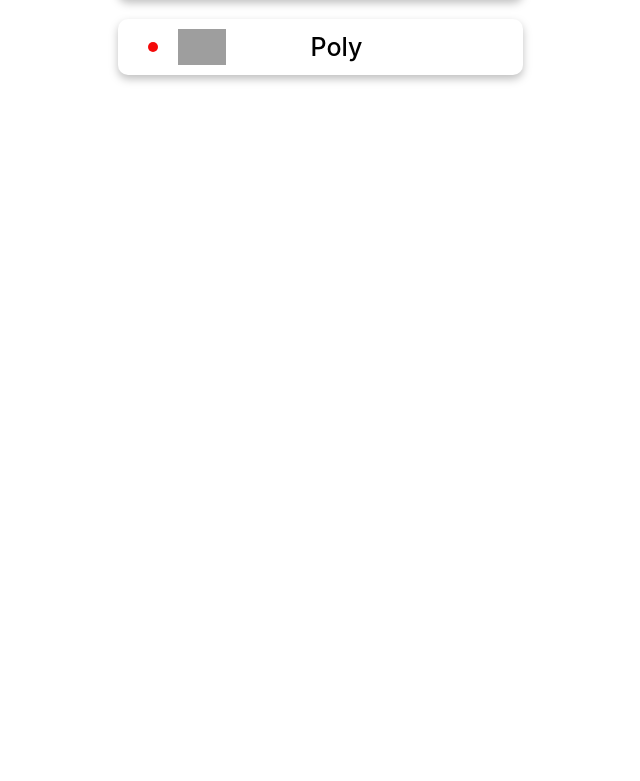
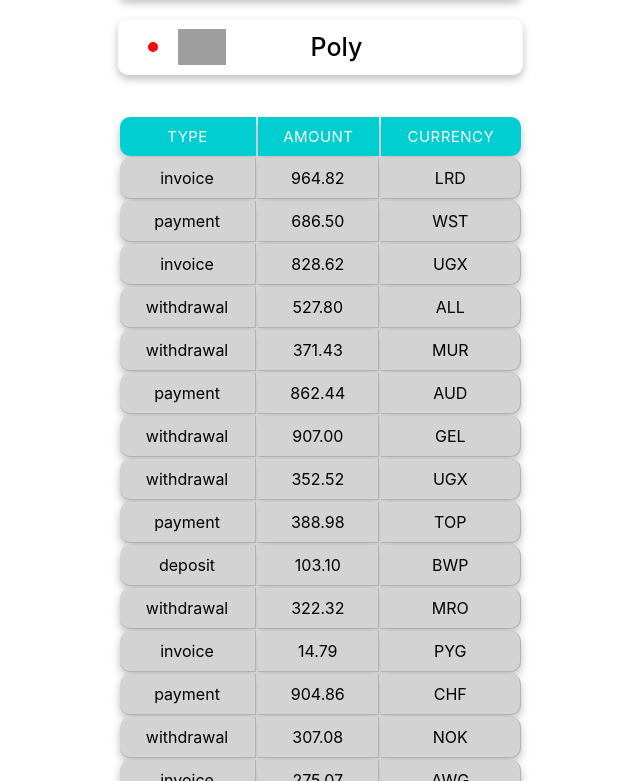
Before and after one commit to VladimirVovk97/goit-react-hw-01-components, a React (Create React App) app: page / in a window 1280 px wide. Shown: the part 1059-1840 px from the top of the page, without its empty margins (320-960 px from the left). Before the commit the page ends 1174 px from the top, so only its background shows below. Built offline with nearby package versions, Linux system fonts and the light colour scheme; grey boxes are pictures that could not be loaded.

Commit message:
App.jsx add transaction component

```diff
--- a/src/App.jsx
+++ b/src/App.jsx
@@ -4,8 +4,8 @@ import Statistics from './Components/Statistics/Statistics';
 import data from './Components/Statistics/data.json';
 import FriendList from './Components/FriendList/FriendList';
 import friends from './Components/FriendList/friends.json';
-// import Transactions from './Components/Transactions/Transactions';
-// import transactions from './Components/Transactions/transactions.json';
+import TransactionHistory from './Components/Transactions/TransactionHistory';
+import transactions from './Components/Transactions/transactions.json';
 
 export default function App() {
   return (
@@ -22,6 +22,7 @@ export default function App() {
       <Statistics title="Upload stats" stats={data} />
       <FriendList friendList={friends} />
       {/* <Statistics stats={data} />; */}
+      <TransactionHistory transactions={transactions} />
     </>
   );
 }
```
